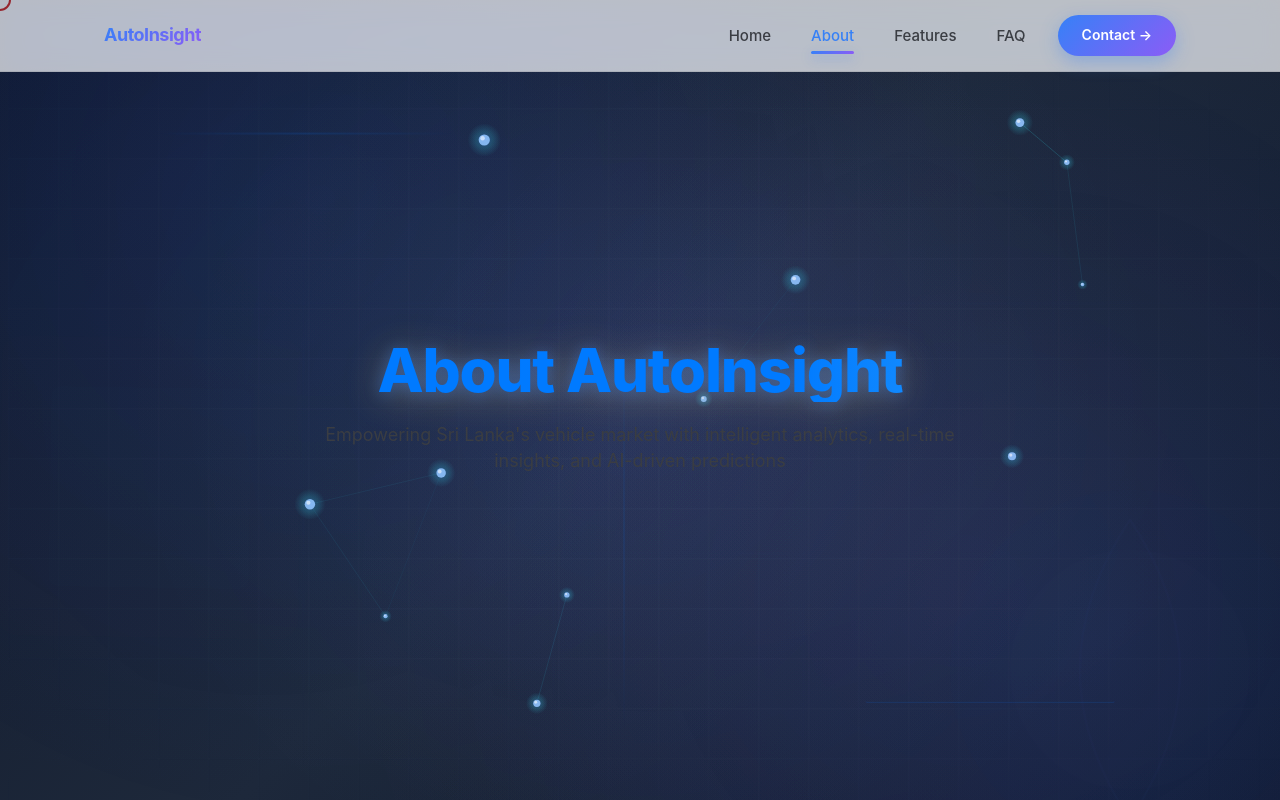
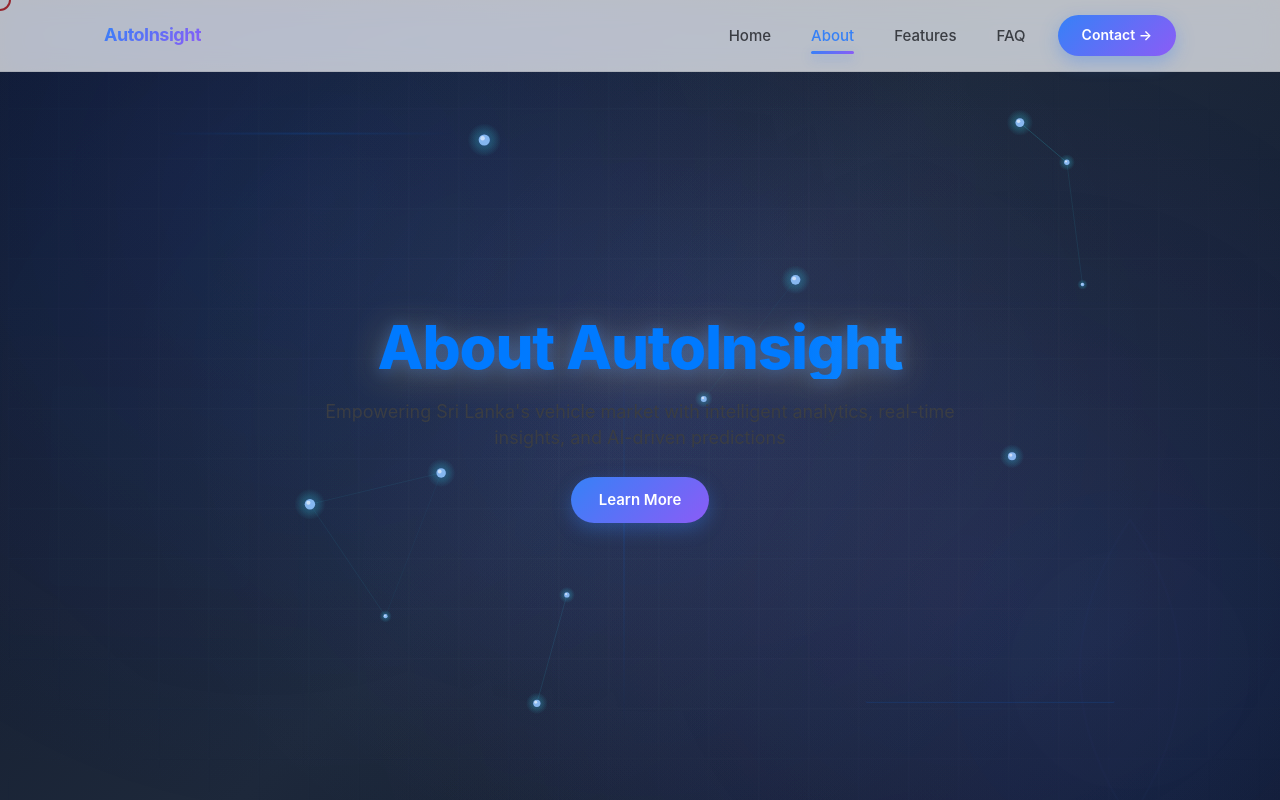
Before and after one commit to akila20040720/autoinsightcs70, a React (Vite) app in the folder cs70/: page /about in a window 1280 px wide. Shown: the top 800 px of the page. Built offline with nearby package versions, Linux system fonts and the light colour scheme.

Commit message:
Learn More Button

```diff
--- a/cs70/src/pages/About.tsx
+++ b/cs70/src/pages/About.tsx
@@ -128,8 +128,45 @@ export default function About() {
           >
             Empowering Sri Lanka's vehicle market with intelligent analytics, real-time insights, and AI-driven predictions
           </motion.p>
+
+          <motion.div
+            style={{
+              display: "flex",
+              justifyContent: "center",
+              marginTop: 24,
+            }}
+            initial={{ opacity: 0, y: 10 }}
+            animate={{ opacity: 1, y: 0 }}
+            transition={{ duration: 0.6 }}
+          >
+            <a
+              href="#more-about"
+              style={{
+                background: "linear-gradient(135deg, #3681f7 0%, #8b5cf6 100%)",
+                color: "#ffffff",
+                padding: "12px 28px",
+                borderRadius: "var(--radius-pill)",
+                textDecoration: "none",
+                fontWeight: 600,
+                fontSize: 15,
+                boxShadow: "0 6px 18px rgba(54, 129, 247, 0.35)",
+                transition: "all 0.3s var(--ease)",
+                display: "inline-block",
+              }}
+              onMouseEnter={(e) => {
+               e.currentTarget.style.transform = "translateY(-2px)";
+               e.currentTarget.style.boxShadow = "0 10px 26px rgba(54, 129, 247, 0.45)";
+              }}
+              onMouseLeave={(e) => {
+               e.currentTarget.style.transform = "translateY(0)";
+               e.currentTarget.style.boxShadow = "0 6px 18px rgba(54, 129, 247, 0.35)";
+              }}
+            >
+              Learn More
+           </a>
+          </motion.div>
         </div>
-      </motion.section>
+    </motion.section>
 
 
 
```
Also changed, not shown: 1 other file (tests, documents, lock files or other folders).
